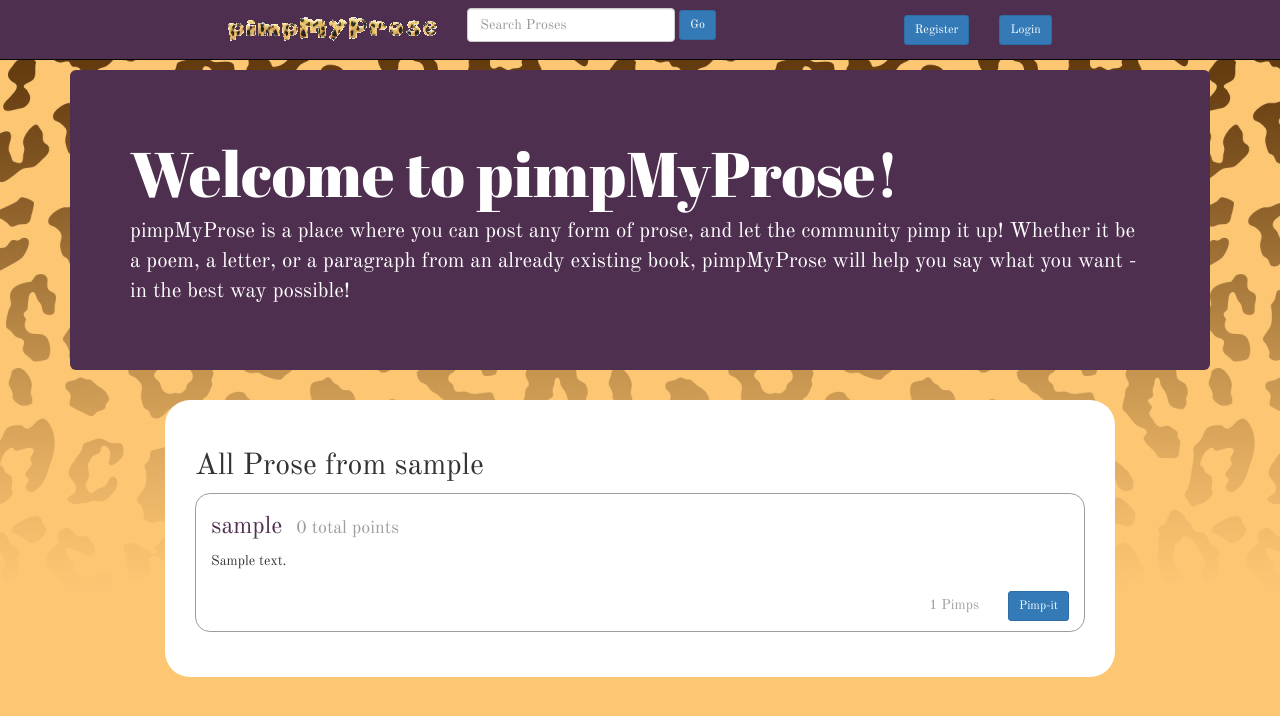
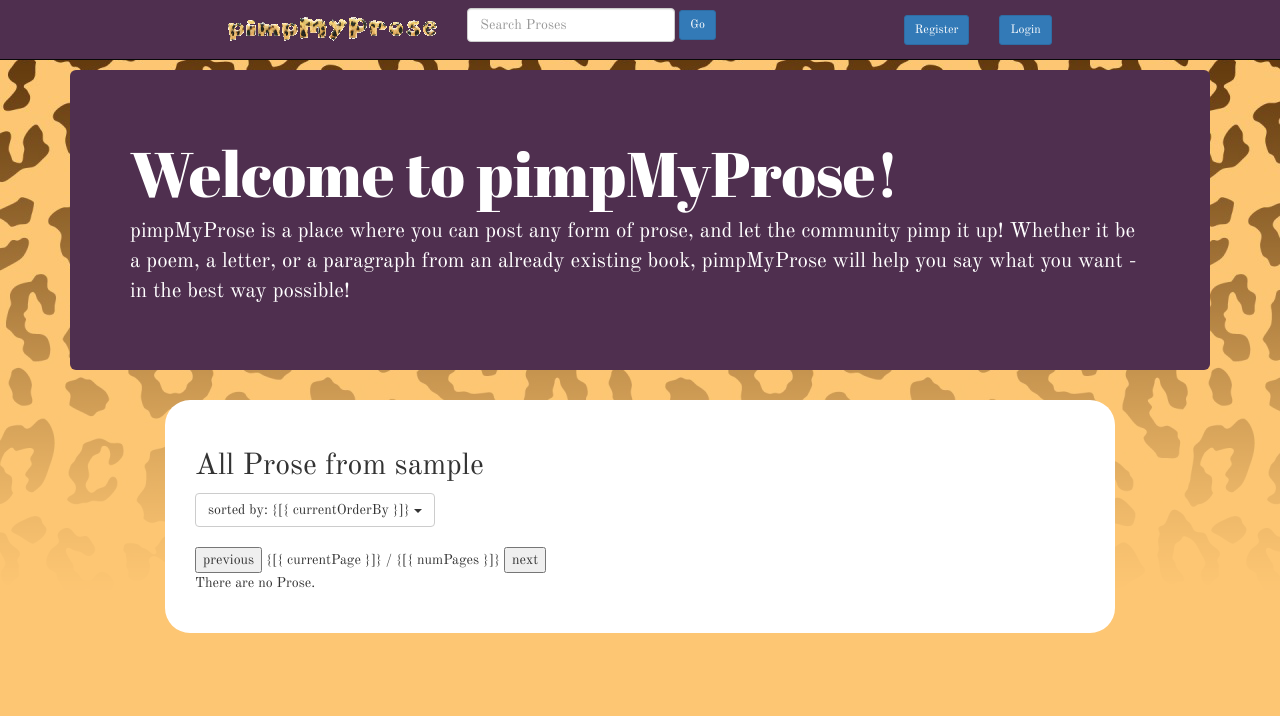
Before and after one commit to Vilos92/pimpmyprose, a Django app: page /profile/1/prose/ in a window 1280 px wide. Shown: the top 716 px of the page. Run offline with Django 3.2, Linux system fonts and the light colour scheme; tables that the repository leaves empty hold one stand-in row (values such as "Sample post"); parts of the project's set-up code (start-up, migrations or seed data) failed here and were passed over; some libraries are stand-ins or nearby versions.

Commit message:
Replaced User Proses page with AngularJS implementation. Created ordering in Django Rest Framework for ProseViewSet

```diff
--- /dev/null
+++ b/pimpmyprose/prose/static/js/angular/proseController.js
@@ -0,0 +1,72 @@
+// Assign a controller for getting the parent prose and all prose in a detail
+mainApp.controller( 'proseController', function( $scope, $http, queryFactory ) {
+  // Assign global URLs into scope
+  $scope.profileURL = profileURL;
+  $scope.proseURL = proseURL;
+
+  // Check if page wants to hide link to parent proses on prose (details page)
+  if ( typeof hideParentLink !== 'undefined' ) {
+    $scope.hideParentLink = hideParentLink;
+  }
+
+  // Function which sets the prose
+  var setProse = function( proseURL ) {
+    $http.get( proseURL ).success( function( response ) {
+      $scope.prose = response;
+      $scope.numPages = Math.ceil( response.count / 10 );
+
+      // Get all query parameters
+      var queryParams = queryFactory.getParams( proseURL );
+
+      // Get the page number from the query parameters
+      if ( "page" in queryParams ) {
+        $scope.currentPage = queryParams[ "page" ];
+      } else {
+        $scope.currentPage = 1;
+      }
+
+    } );
+  }
+
+  $scope.prose = { results : [] };
+  // Get page 1 of all prose associated with this Prose, default ordering is top
+  var proseURL = proseAPI + proseQueryParameter;
+  setProse( proseURL );
+
+  // Function which takes ordering parameter and reloads all prose on page
+  $scope.setOrder = function( order ) {
+    $scope.currentOrderBy = order;
+
+    // Query parameter requires order word to be lowercase
+    var orderedProseURL = proseURL + '&orderBy=' + order.toLowerCase();
+    setProse( orderedProseURL );
+  }
+
+  $scope.orderBy_set = [
+    'Top',
+    'New',
+    'Worst',
+    'Old'
+  ]
+
+  // Initialize the current orderBy
+  $scope.currentOrderBy = $scope.orderBy_set[0];
+
+  // Get next page
+  $scope.nextPage = function() {
+    if ( $scope.prose.next !== null ) {
+      var proseURL = $scope.prose.next;
+      setProse( proseURL );
+    }
+  }
+
+  // Get previous page
+  // Get next page
+  $scope.previousPage = function() {
+    if ( $scope.prose.previous !== null ) {
+      var proseURL = $scope.prose.previous;
+      setProse( proseURL );
+    }
+  }
+
+} );
--- a/pimpmyprose/prose/views.py
+++ b/pimpmyprose/prose/views.py
@@ -469,10 +469,60 @@
 		by filtering against a 'username' query parameter in the URL
 		"""
 		queryset = Prose.objects.all()
+
+		# Get orderBy parameter to be used on any page
+		orderBy = self.request.query_params.get( 'orderBy', None )
+
+		# If user_id specified, filter prose by user
 		user_id = self.request.query_params.get( 'user_id', None )
 		if user_id is not None:
 			queryset = queryset.filter( user__id = user_id )
+
+			# If no orderBy specification, just order by top (default query set)
+			if orderBy is None or orderBy == 'top':
+				queryset = sorted( list( queryset.all() ), key = lambda x : x.pimpScoreSum, reverse = True )
+				print queryset
+				return queryset
+			elif orderBy == 'new':
+				queryset = queryset.order_by('-pub_date');
+				return queryset
+			elif orderBy == 'worst':
+				queryset = sorted( list( queryset.all() ), key = lambda x : x.pimpScoreSum, reverse = False )
+				return queryset
+			elif orderBy == 'old':
+				queryset = queryset.order_by('pub_date')
+				return queryset
+
+		# Return default queryset if no queries matched (all prose)
 		return queryset
+
+
+
+		'''
+			# Create empty set of prose for case of bad filter input
+			prose_list = []
+			# Sort by filter, default is hot
+			if filter == 'hot':
+				# Should not get all and then sort by hot, need to either store
+				# hot rating in database to speed up loading or stick to newest 200
+				# Replace this later by adding time to score for rank (lke reddit)
+				prose_list = Prose.objects.all()[:200]
+				prose_list = sorted( list( prose_list ), key = lambda x : getHotScore( x.pimpScoreSum, datetime.datetime.now() ) , reverse = True )
+			# Sort by filter, default is top
+			elif filter == 'top':
+				# Best of all time. Should have sub-filter for how long ago (like reddit)
+				prose_list = Prose.objects.all()
+				prose_list = sorted( list( prose_list ), key = lambda x : x.pimpScoreSum, reverse = True )
+			elif filter == 'new':
+				# Simply get the 50 latest posts
+				prose_list = Prose.objects.order_by('-pub_date')[:50]
+			elif filter == 'worst':
+				# Show worst posts
+				prose_list = Prose.objects.order_by('-pub_date')[:50]
+				prose_list = sorted( list( prose_list ), key = lambda x : x.pimpScoreSum )
+			elif filter == 'old':
+				prose_list = Prose.objects.order_by('pub_date')[:50]
+				'''
 
 	permission_classes = ( permissions.IsAuthenticatedOrReadOnly,
 							IsOwnerOrReadOnly, )
--- a/pimpmyprose/templates/prose/angularJS.html
+++ b/pimpmyprose/templates/prose/angularJS.html
@@ -8,6 +8,7 @@
 <script>
   /* Set all URLs to be used by the controllers */
   var pimpAPI = "{% url 'prose:index' %}" + "api/pimp/";
+  var proseAPI = "{% url 'prose:index' %}" + "api/prose/";
   var profileURL = "{% url 'prose:profile' 1 %}".replace( '1/', '' );
   var proseURL = "{% url 'prose:detail' 1 %}".replace( '1/', '' );
 </script>
--- a/pimpmyprose/templates/prose/profile_prose.html
+++ b/pimpmyprose/templates/prose/profile_prose.html
@@ -1,9 +1,59 @@
 {% extends "prose/base.html" %}
+{% load staticfiles %}
 {% block title %}All Prose from {{ userProfile.user.username }}{% endblock %}
 
 {% block content %}
 
 <h2>All Prose from {{ userProfile.user.username }}</h2>
+<!--
 {% include "prose/prose_list.html" %}
+-->
+
+<div ng-app="mainApp" ng-controller="proseController">
+  <!-- AngularJS orderby implementation -->
+  <div class="dropdown">
+    <button class="btn btn-default dropdown-toggle" type="button" id="dropdownFilter" data-toggle="dropdown" aria-expanded="true">
+      sorted by: {[{ currentOrderBy }]}
+      <span class="caret"></span>
+    </button>
+    <ul class="dropdown-menu" role="menu" aria-labelledby="dropdownFilter">
+      <li role="presentation" ng-repeat="orderBy in orderBy_set">
+        <a role="menuitem" tabindex="-1" ng-click="setOrder( orderBy )">{[{ orderBy }]}</a>
+      </li>
+    </ul>
+  </div>
+
+  <br>
+
+  <span ng-hide="numPages < 2">
+    <button ng-click="previousPage()" ng-disabled="!prose.previous">previous</button>
+    {[{ currentPage }]} / {[{ numPages }]}
+    <button ng-click="nextPage()" ng-disabled="!prose.next">next</button>
+  </span>
+
+  <div class="pimpProseBox" ng-repeat="proseItem in prose.results">
+  	<h3><a href="">{[{ proseItem.username }]}</a></h3>
+  	<h4>{[{ proseItem.pimpScoreSum }]} total points</h4>
+  	<p>{[{ proseItem.prose_text }]}</p>
+  	<h5>{[{ proseItem.pimp_set.length }]} Pimps
+  		<a href=""><button type="button" class="btn btn-sm btn-primary">Pimp-it</button></a>
+  	</h5>
+
+  </div>
+
+  <p ng-hide="prose.results">There are no Prose.</p>
+
+</div>
 
 {% endblock %}
+
+{% block angularJS %}
+<!-- Load angularJS, mainApp, and default django URLs -->
+{% include "prose/angularJS.html" %}
+
+<!-- For the profile_pimp page, get the id of the current user -->
+<script>var proseQueryParameter = '?user_id=' + {{ userProfile.user.id }};</script>
+
+<!-- Load the controller for the profile_pimps page -->
+<script src="{% static 'js/angular/proseController.js' %}"></script>
+{% endblock %}
```
